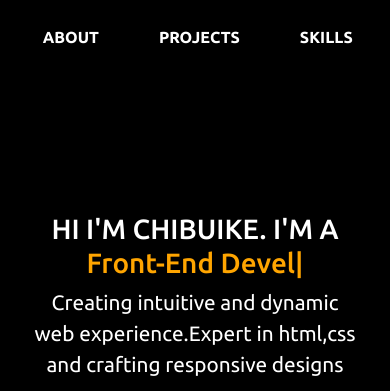
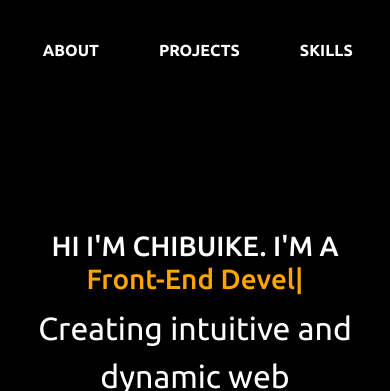
Before and after one commit to sponder-cell/Portfoilio, a plain HTML site: page index.html in a window 390 px wide. Shown: the top 391 px of the page. Drawn offline with nearby package versions, Linux system fonts and the light colour scheme.

Commit message:
Add files via upload

```diff
--- a/styles.css
+++ b/styles.css
@@ -247,4 +247,7 @@ iframe{
 iframe{
   width:100%;
 }
+#everything{
+  font-size: 2rem;
 }
+}
```
